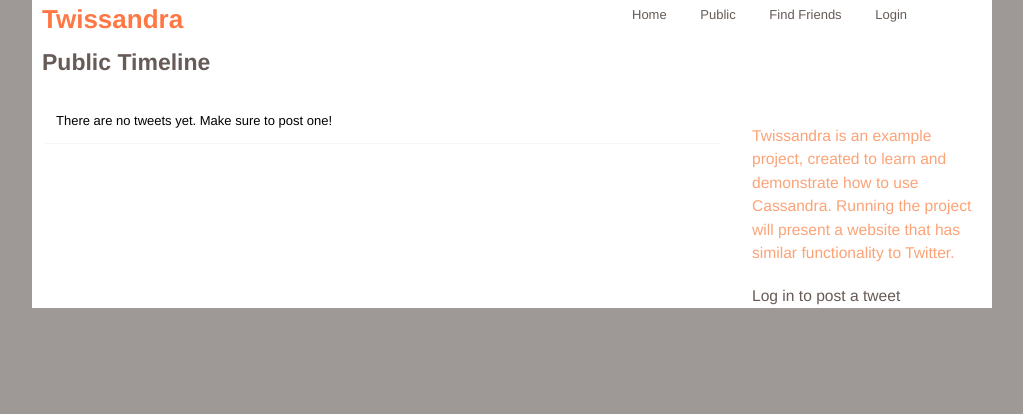
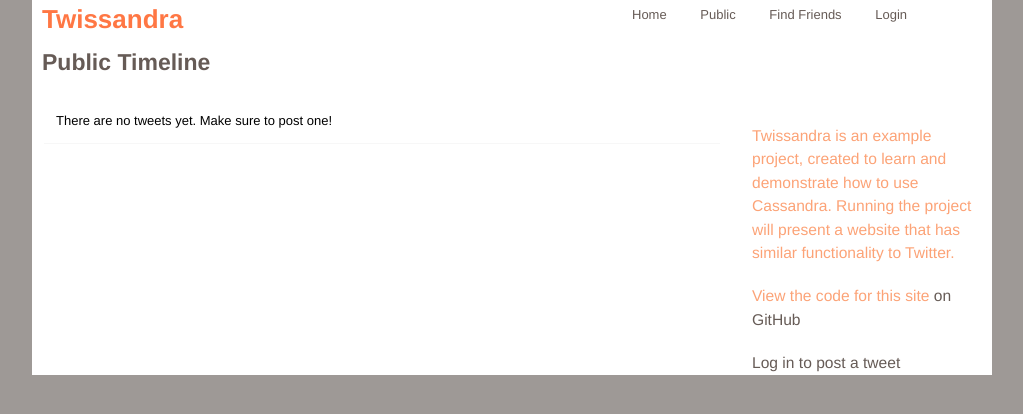
Before and after one commit to twissandra/twissandra, a Django app: template templates/tweets/timeline.html in a window 1280 px wide. Shown: the top 414 px of the page, without its empty margins (128-1151 px from the left). Run offline with Django 3.2, Linux system fonts and the light colour scheme; the template is opened without the code that fills it, so the values that code supplies are empty.

Commit message:
Add a link to the GitHub repo.

```diff
--- a/templates/base.html
+++ b/templates/base.html
@@ -35,6 +35,9 @@
                     Cassandra.  Running the project will present a website that has similar
                     functionality to Twitter.
                 </p>
+                <p>
+                    View the code for this site <a href="http://github.com/ericflo/twissandra">on GitHub</a>
+                </p>
                 {% block sidebar %}
                 {% endblock %}
             </div>
```
